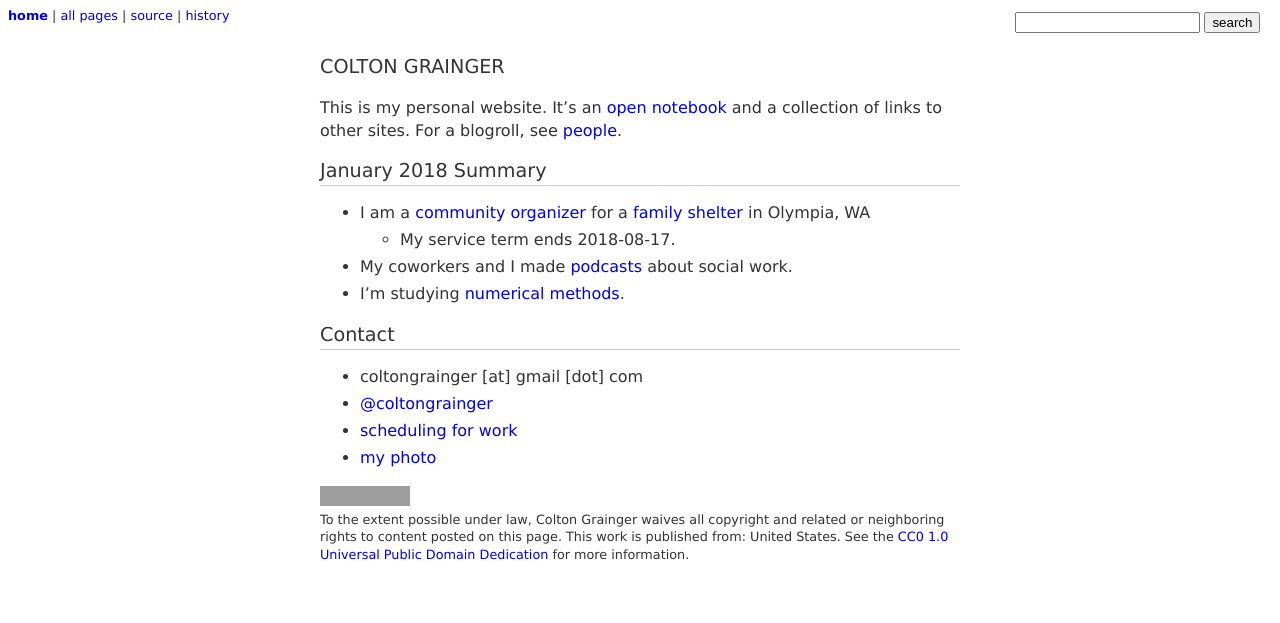
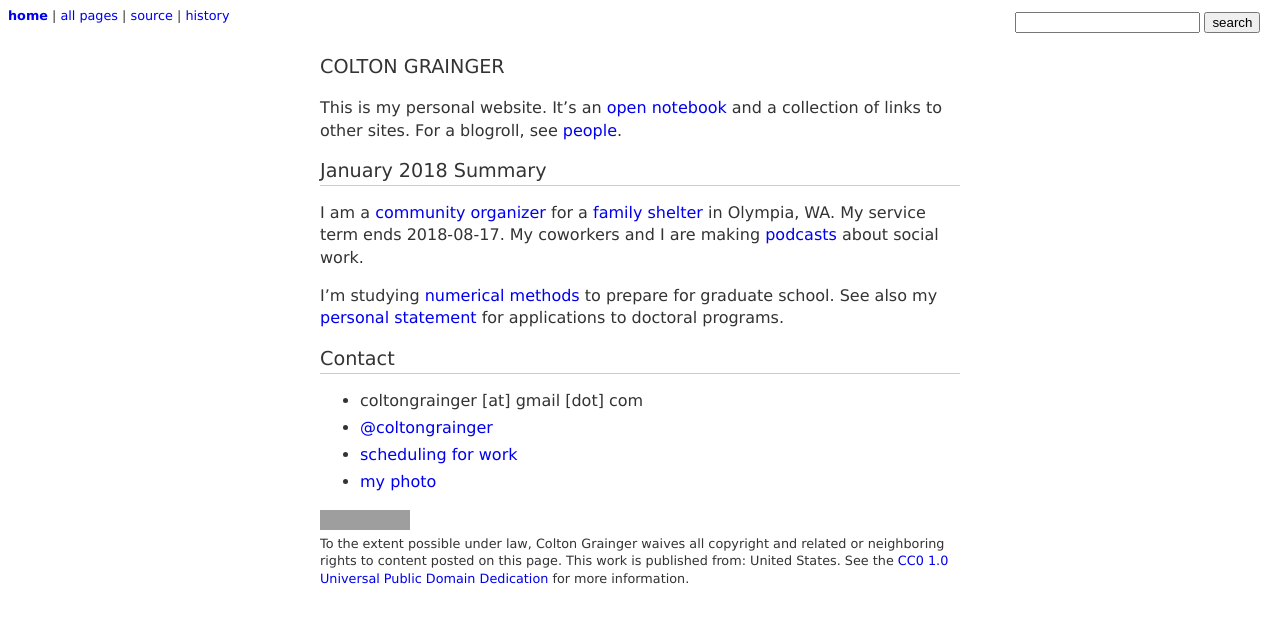
Before and after one commit to coltongrainger/blog, a Jekyll site: the page built from index.md, in a window 1280 px wide. Shown: the top 623 px of the page. Built offline with Jekyll 4.4.1, drawn with Linux system fonts in a browser that asks for light colours; our own code applies the rules of GitHub Pages for plain Markdown files; grey boxes are pictures that could not be loaded.

Commit message:
fix summary

```diff
--- a/index.md
+++ b/index.md
@@ -13,10 +13,9 @@ This is my personal website. It's an [open notebook](http://wcm1.web.rice.edu/op
 
 ## January 2018 Summary
 
-- I am a [community organizer](https://github.com/coltongrainger/work) for a [family shelter](http://volunteer.fscss.org) in Olympia, WA
-  - My service term ends 2018-08-17.
-- My coworkers and I made [podcasts](https://coltongrainger.bandcamp.com/album/mindy-b) about social work.
-- I'm studying [numerical methods](/math-428).
+I am a [community organizer](https://github.com/coltongrainger/work) for a [family shelter](http://volunteer.fscss.org) in Olympia, WA.  My service term ends 2018-08-17. My coworkers and I are making [podcasts](https://coltongrainger.bandcamp.com/album/mindy-b) about social work.
+
+I'm studying [numerical methods](/math-428) to prepare for graduate school. See also my [personal statement](/personal-statement) for applications to doctoral programs.
 
 ## Contact
 
```
